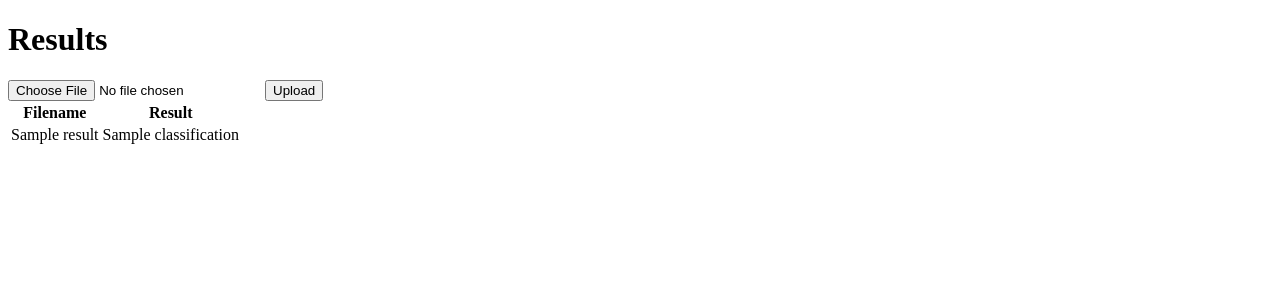
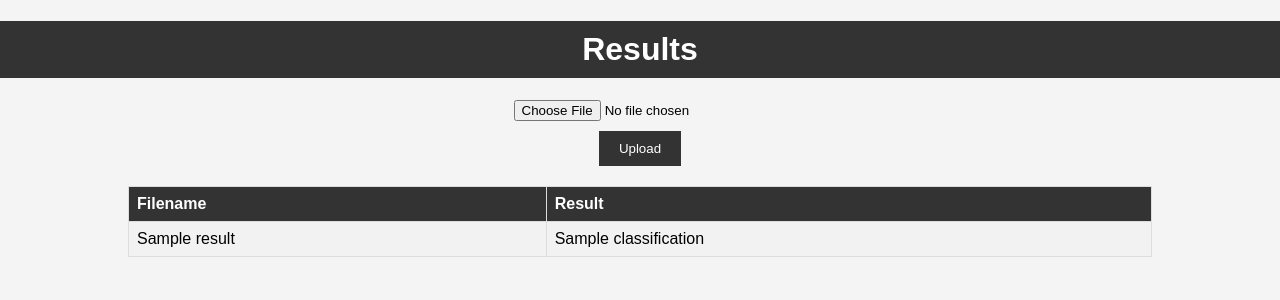
Before and after one commit to AbhiDixit3105/CC-Image-Recognition, a Flask app: template web-tier/Controllers/templates/upload.html in a window 1280 px wide. Shown: the top 300 px of the page. Run offline with Flask 3, Linux system fonts and the light colour scheme; the template is opened without the code that fills it: most values are stand-ins (such as "Sample title", 1, 10 or a date in 2020).

Commit message:
ICC-13:  improving html

```diff
--- a/web-tier/Controllers/templates/upload.html
+++ b/web-tier/Controllers/templates/upload.html
@@ -2,6 +2,65 @@
 <html>
 <head>
     <title>Results</title>
+    <style>
+        body {
+            font-family: Arial, sans-serif;
+            background-color: #f4f4f4;
+            margin: 0;
+            padding: 0;
+        }
+
+        h1 {
+            text-align: center;
+            background-color: #333;
+            color: #fff;
+            padding: 10px;
+        }
+
+        form {
+            text-align: center;
+            margin: 20px auto;
+            width: 300px;
+        }
+
+        input[type="file"] {
+            display: block;
+            margin: 10px auto;
+        }
+
+        input[type="submit"] {
+            background-color: #333;
+            color: #fff;
+            border: none;
+            padding: 10px 20px;
+            cursor: pointer;
+        }
+
+        table {
+            margin: 20px auto;
+            border-collapse: collapse;
+            width: 80%;
+        }
+
+        th, td {
+            border: 1px solid #ddd;
+            padding: 8px;
+            text-align: left;
+        }
+
+        th {
+            background-color: #333;
+            color: #fff;
+        }
+
+        tr:nth-child(even) {
+            background-color: #f2f2f2;
+        }
+
+        tr:hover {
+            background-color: #ddd;
+        }
+    </style>
 </head>
 <body>
     <h1>Results</h1>
```
